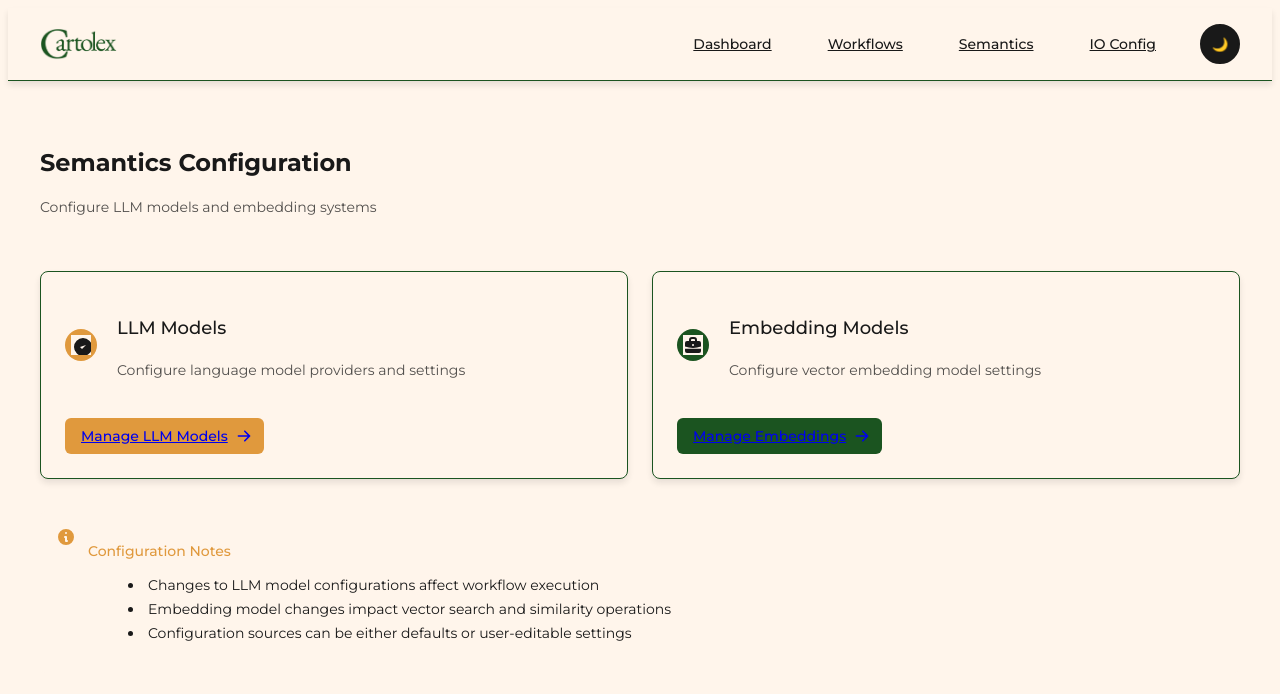
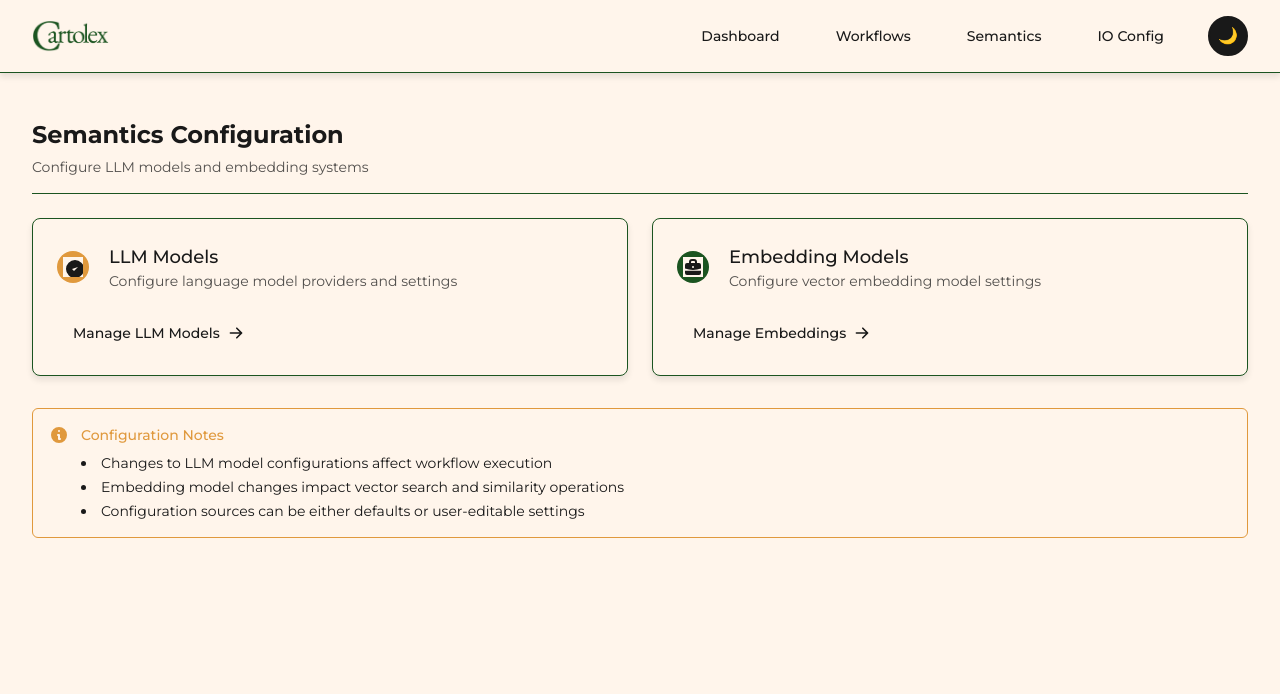
Before and after one commit to anderzzz/cartolex_user_app, a Flask app: page /semantics/ in a window 1280 px wide. Shown: the top 694 px of the page. After the commit the page ends 538 px from the top, so only its background shows below. Run offline with Flask 2, Linux system fonts and the light colour scheme; some libraries are stand-ins or nearby versions.

Commit message:
Tweak button styling for semantics tab

```diff
--- a/cartolex_user_app/templates/base.html
+++ b/cartolex_user_app/templates/base.html
@@ -7,13 +7,6 @@
 
     <!-- Tailwind CSS -->
     <script src="https://cdn.tailwindcss.com"></script>
-    <script>
-      tailwind.config = {
-        corePlugins: {
-          preflight: false,
-        }
-      }
-    </script>
 
     <!-- Esevioz Theme CSS -->
     <link rel="stylesheet" href="{{ url_for('static', filename='esevioz-theme.css') }}">
--- a/cartolex_user_app/templates/semantics/index.html
+++ b/cartolex_user_app/templates/semantics/index.html
@@ -31,7 +31,7 @@
 
                 <div class="mt-6">
                     <a href="{{ url_for('semantics.llm_models') }}"
-                       class="inline-flex items-center px-4 py-2 border border-transparent text-sm font-medium rounded-md esevioz-bg esevioz-highlight-bg hover:opacity-75 focus:outline-none focus:ring-2 focus:ring-offset-2 transition-opacity">
+                       class="inline-flex items-center px-4 py-2 text-sm font-medium rounded-md esevioz-btn-primary hover:opacity-75 focus:outline-none focus:ring-2 focus:ring-offset-2 transition-opacity">
                         Manage LLM Models
                         <svg class="ml-2 -mr-1 w-4 h-4" fill="currentColor" viewBox="0 0 20 20">
                             <path fill-rule="evenodd" d="M10.293 3.293a1 1 0 011.414 0l6 6a1 1 0 010 1.414l-6 6a1 1 0 01-1.414-1.414L14.586 11H3a1 1 0 110-2h11.586l-4.293-4.293a1 1 0 010-1.414z" clip-rule="evenodd"></path>
@@ -61,7 +61,7 @@
 
                 <div class="mt-6">
                     <a href="{{ url_for('semantics.embedding_models') }}"
-                       class="inline-flex items-center px-4 py-2 border border-transparent text-sm font-medium rounded-md esevioz-bg esevioz-dominant-bg hover:opacity-75 focus:outline-none focus:ring-2 focus:ring-offset-2 transition-opacity">
+                       class="inline-flex items-center px-4 py-2 text-sm font-medium rounded-md esevioz-btn-primary hover:opacity-75 focus:outline-none focus:ring-2 focus:ring-offset-2 transition-opacity">
                         Manage Embeddings
                         <svg class="ml-2 -mr-1 w-4 h-4" fill="currentColor" viewBox="0 0 20 20">
                             <path fill-rule="evenodd" d="M10.293 3.293a1 1 0 011.414 0l6 6a1 1 0 010 1.414l-6 6a1 1 0 01-1.414-1.414L14.586 11H3a1 1 0 110-2h11.586l-4.293-4.293a1 1 0 010-1.414z" clip-rule="evenodd"></path>
```
